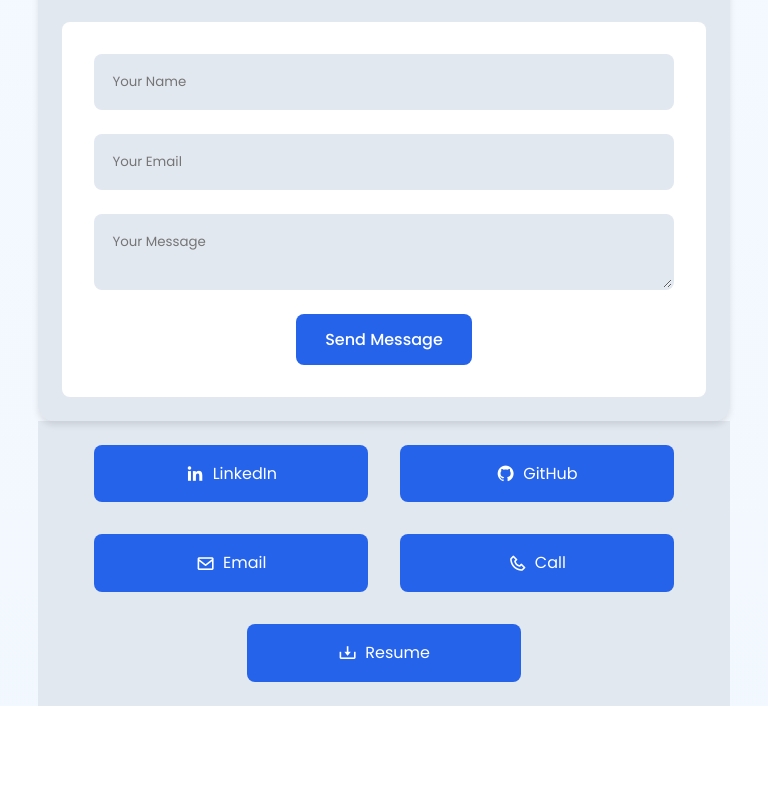
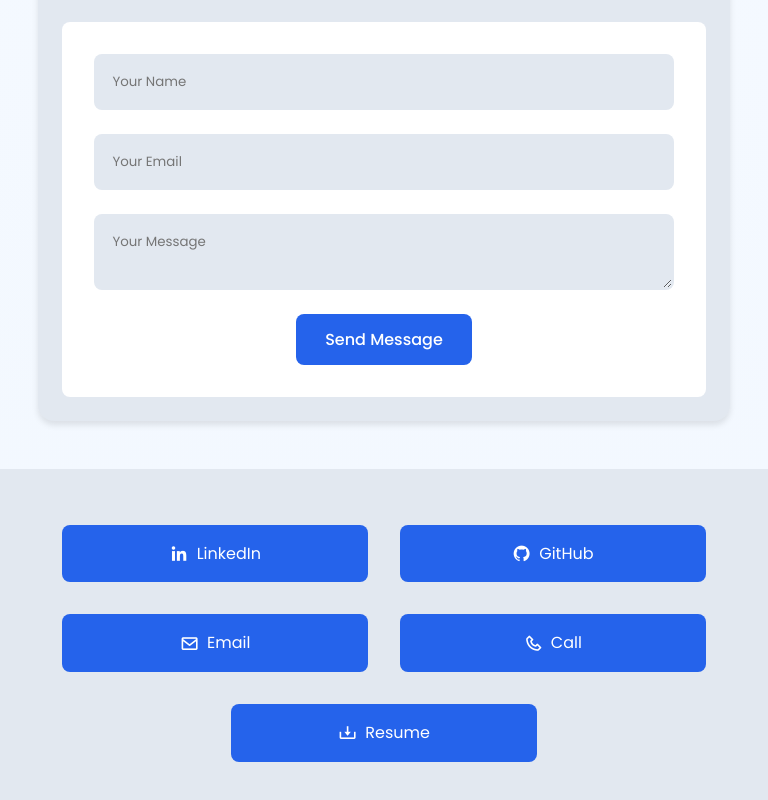
Before and after one commit to Harshita-D-Shivankar/MyPortfolio, a plain HTML site: page index.html in a window 768 px wide. Shown: the part 4641-5441 px from the top of the page. Before the commit the page ends 5347 px from the top, so only its background shows below. Drawn offline with nearby package versions, Linux system fonts and the light colour scheme.

Commit message:
Add files via upload

```diff
--- a/styles.css
+++ b/styles.css
@@ -545,6 +545,7 @@ nav {
     background: var(--card-bg);
     padding: 2rem 0;
     margin-top: 3rem;
+    width: 100%;
 }
 
 .social-links {
@@ -1044,7 +1045,7 @@ body {
     .skills-grid,
     .projects-container,
     .contact-container,
-    .social-links-container {
+    .social-links {
         width: 90%;
         margin: 0 auto;
         padding: 1.5rem;
```
